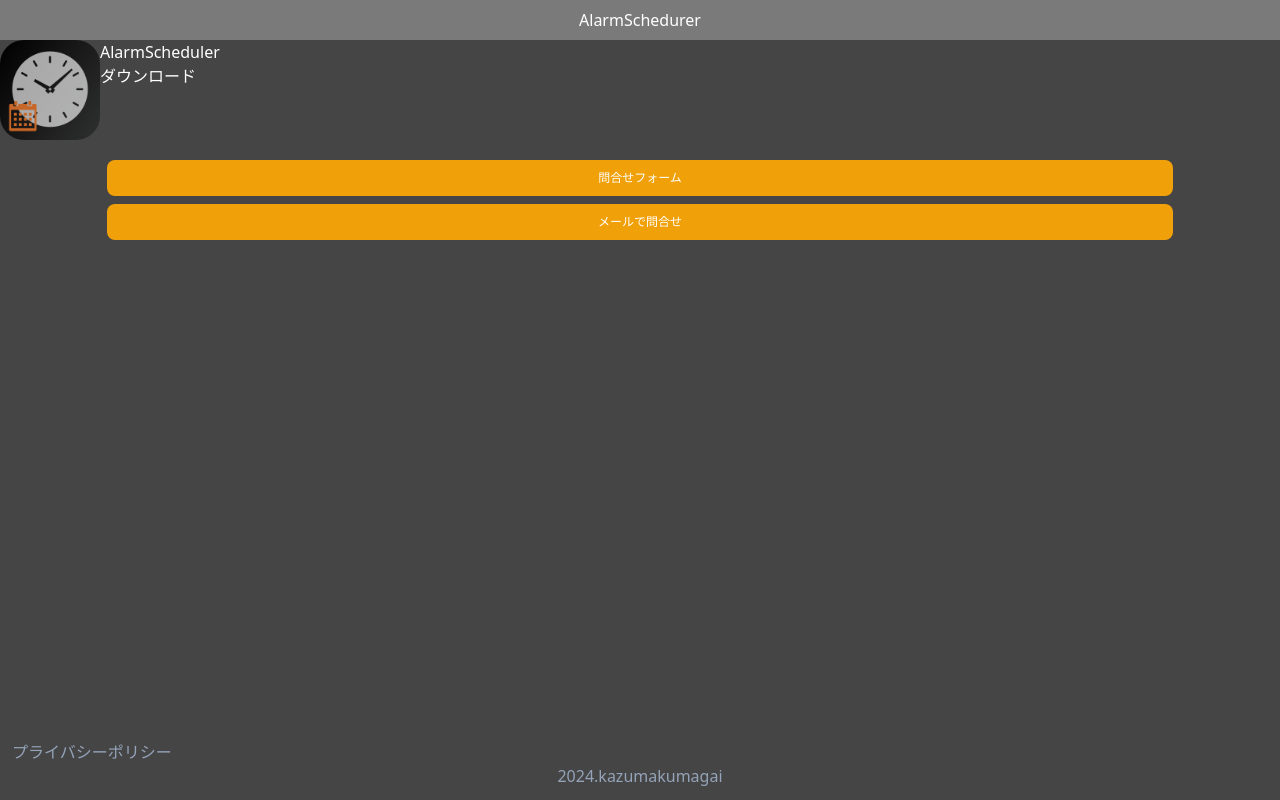
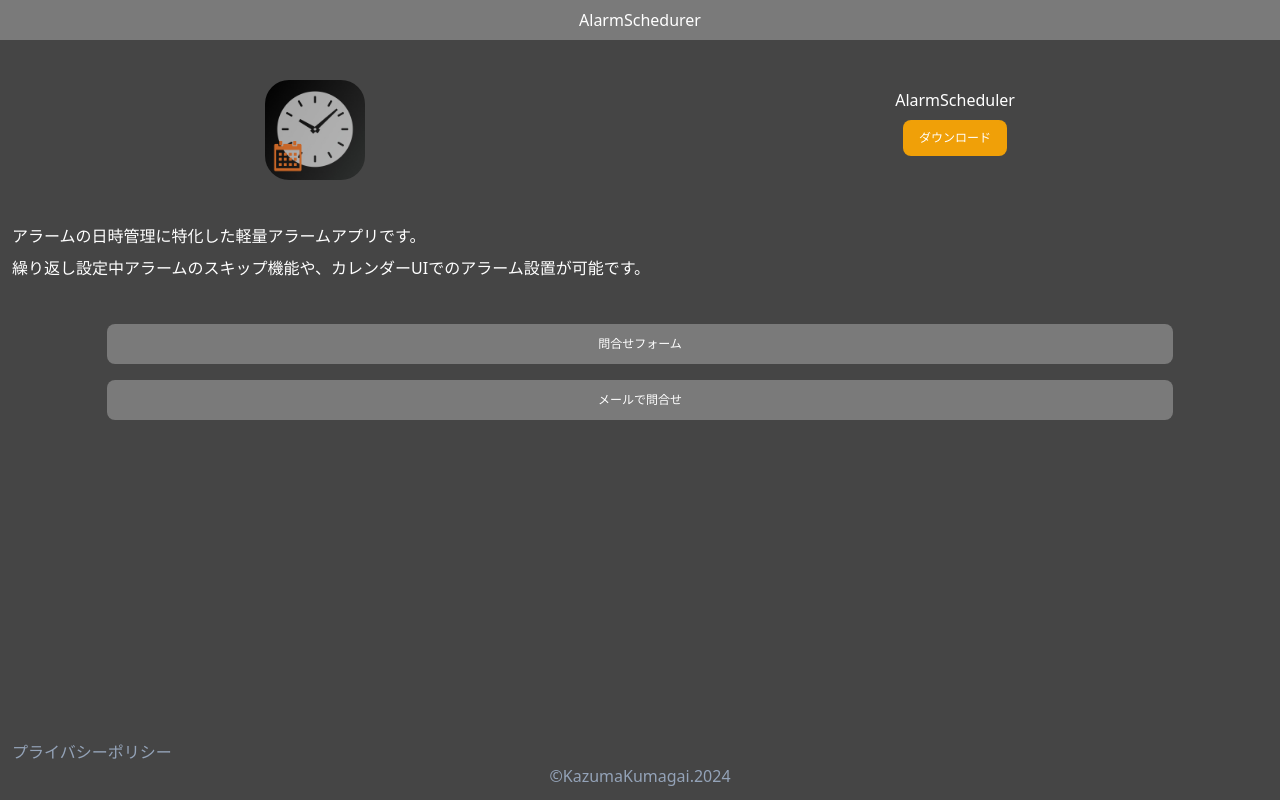
Before and after one commit to k-kazuma/alarmInfo, a Next.js app: page / in a window 1280 px wide. Built offline with nearby package versions, Linux system fonts and the light colour scheme.

Commit message:
topView追加完了

```diff
--- a/pages/Footer.tsx
+++ b/pages/Footer.tsx
@@ -7,7 +7,7 @@ function Footer() {
       <Link href={"/privacypolicy"} type="submit" className="text-slate-400">
         プライバシーポリシー
       </Link>
-      <p className="text-center">2024.kazumakumagai</p>
+      <p className="text-center">&copy;KazumaKumagai.2024</p>
     </div>
   );
 }
--- a/pages/index.tsx
+++ b/pages/index.tsx
@@ -12,27 +12,35 @@ export default function Home() {
     <div className="max-h-screen overflow-hidden">
       <div className="h-screen">
         <Header />
-        <div className="flex">
+        <div className="flex justify-around mt-10">
           <Image src="/image.png" width={100} height={100} alt="appIcon" />
           <div>
-            <h1>AlarmScheduler</h1>
-            <button className="rounded-sm	bg-b">
+            <h1 className="mt-2">AlarmScheduler</h1>
+            <button className=" block mx-auto button ml-auto py-2.5 px-4 text-xs font-medium text-center rounded-lg my-2">
               <Link href="https://apps.apple.com/us/app/alarmscheduler/id6708228546">
                 ダウンロード
               </Link>
             </button>
           </div>
         </div>
-        <div className="mt-5">
+        <div className="my-8 p-2">
+          <p className="p-1">
+            アラームの日時管理に特化した軽量アラームアプリです。
+          </p>
+          <p className="p-1">
+            繰り返し設定中アラームのスキップ機能や、カレンダーUIでのアラーム設置が可能です。
+          </p>
+        </div>
+        <div className="mt-8">
           <Link
             href="/inquiry"
-            className="w-5/6 block mx-auto button ml-auto py-2.5 px-4 text-xs font-medium text-center rounded-lg mb-2"
+            className="w-5/6 backbutton block mx-auto ml-auto py-3 px-4 text-xs font-medium text-center rounded-lg mb-4"
           >
             問合せフォーム
           </Link>
           <Link
             href="mailto:alarm.scheduler@gmail.com"
-            className="w-5/6 block mx-auto button ml-auto py-2.5 px-4 text-xs font-medium text-center rounded-lg"
+            className="w-5/6 backbutton block mx-auto ml-auto py-3 px-4 text-xs font-medium text-center rounded-lg"
           >
             メールで問合せ
           </Link>
```
